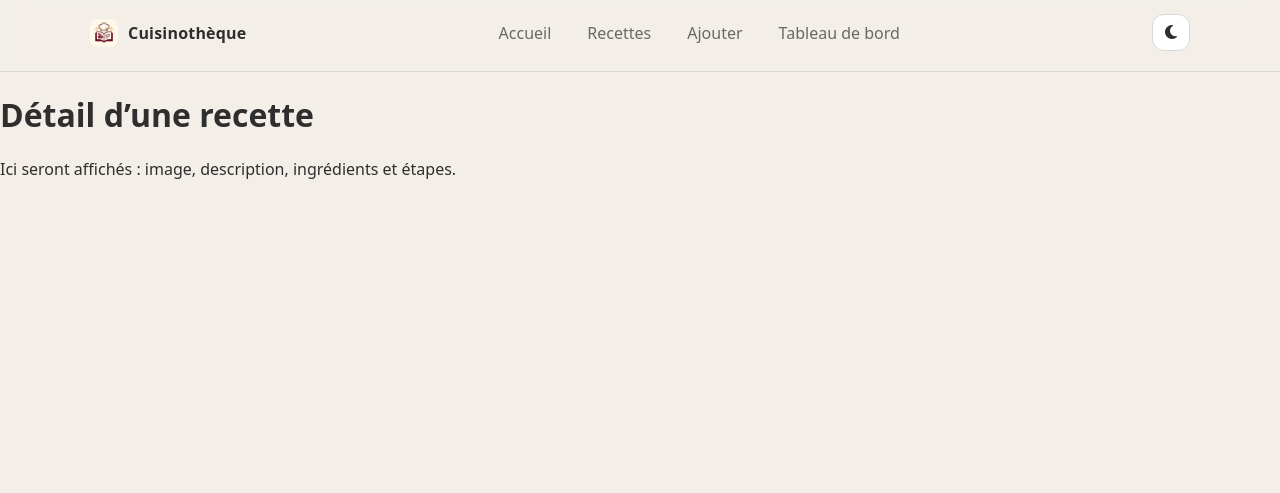
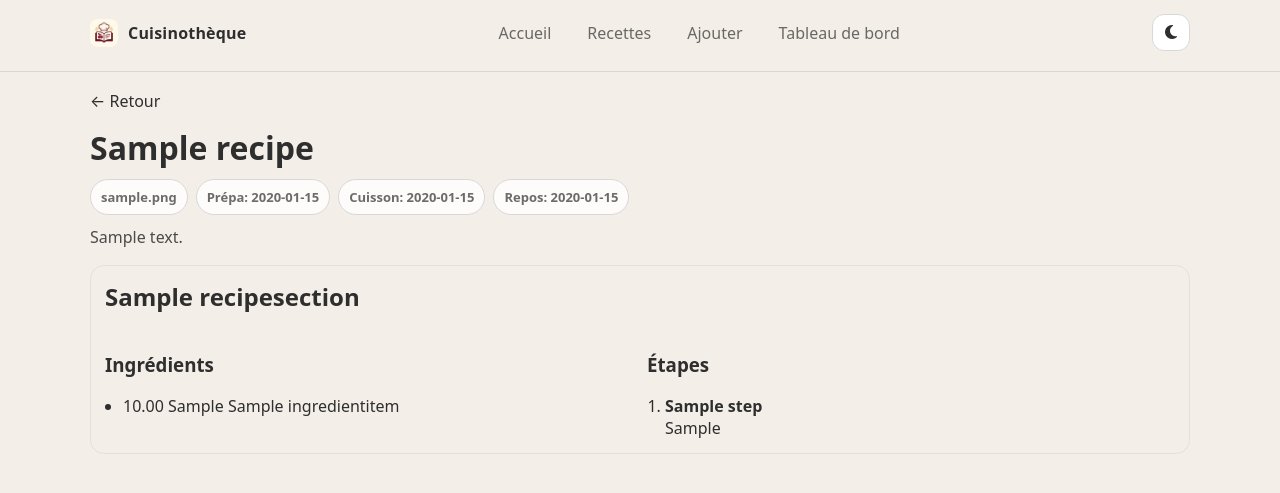
Before and after one commit to wilfriedndr/Cuisinotheque, a Django app: page /recette/1/ in a window 1280 px wide. Shown: the top 493 px of the page. Run offline with Django 5.2, Linux system fonts and the light colour scheme; tables that the repository leaves empty hold one stand-in row (values such as "Sample post"); some libraries are stand-ins or nearby versions.

Commit message:
feat(recipes): implement recipe detail page with sections, ingredients and steps

```diff
--- /dev/null
+++ b/recipes/static/recipes/css/recipe_detail.css
@@ -0,0 +1,62 @@
+.recipe-detail {
+    padding: 18px 0 28px;
+}
+
+.recipe-detail__back {
+    display: inline-block;
+    margin-bottom: 14px;
+}
+
+.recipe-detail__header {
+    margin-bottom: 16px;
+}
+
+.recipe-detail__title {
+    margin: 0 0 10px;
+}
+
+.recipe-detail__meta {
+    display: flex;
+    flex-wrap: wrap;
+    gap: 8px;
+    margin-bottom: 10px;
+}
+
+.recipe-detail__desc {
+    margin: 0;
+    opacity: .85;
+    line-height: 1.5;
+}
+
+.recipe-detail__section {
+    border: 1px solid #e1e1e1;
+    border-radius: 14px;
+    padding: 14px;
+    margin-top: 14px;
+}
+
+.recipe-detail__section-title {
+    margin-top: 0;
+}
+
+.recipe-detail__cols {
+    display: grid;
+    grid-template-columns: 1fr 1fr;
+    gap: 14px;
+}
+
+.recipe-detail__list {
+    margin: 8px 0 0;
+    padding-left: 18px;
+}
+
+.recipe-detail__empty {
+    opacity: .75;
+    margin: 8px 0 0;
+}
+
+@media (max-width: 720px) {
+    .recipe-detail__cols {
+        grid-template-columns: 1fr;
+    }
+}
--- a/recipes/templates/recipes/base.html
+++ b/recipes/templates/recipes/base.html
@@ -41,6 +41,7 @@
     <link rel="stylesheet" href="{% static 'recipes/css/style.css' %}"/>
     <link rel="stylesheet" href="{% static 'recipes/css/recipe_form.css' %}"/>
     <link rel="stylesheet" href="{% static 'recipes/css/recipe_list.css' %}"/>
+    <link rel="stylesheet" href="{% static 'recipes/css/recipe_detail.css' %}">
     {% block extra_css %}{% endblock %}
   </head>
 
--- a/recipes/templates/recipes/recipe_detail.html
+++ b/recipes/templates/recipes/recipe_detail.html
@@ -1,6 +1,67 @@
-{% extends "recipes/base.html" %}
+{% extends "recipes/base.html" %} {% block content %}
+<div class="container recipe-detail">
+  <a class="recipe-detail__back" href="{% url 'recipe_list' %}">← Retour</a>
 
-{% block content %}
-<h1>Détail d’une recette</h1>
-<p>Ici seront affichés : image, description, ingrédients et étapes.</p>
+  <div class="recipe-detail__header">
+    <h1 class="recipe-detail__title">{{ recipe.title }}</h1>
+
+    <div class="recipe-detail__meta">
+      {% if recipe.profile %}
+      <span class="pill">{{ recipe.profile }}</span>
+      {% endif %} {% if recipe.prep_time %}
+      <span class="pill">Prépa: {{ recipe.prep_time }}</span>
+      {% endif %} {% if recipe.cook_time %}
+      <span class="pill">Cuisson: {{ recipe.cook_time }}</span>
+      {% endif %} {% if recipe.rest_time %}
+      <span class="pill">Repos: {{ recipe.rest_time }}</span>
+      {% endif %}
+    </div>
+
+    {% if recipe.description %}
+    <p class="recipe-detail__desc">{{ recipe.description }}</p>
+    {% endif %}
+  </div>
+
+  {% for section in sections %}
+  <div class="recipe-detail__section">
+    <h2 class="recipe-detail__section-title">{{ section.title }}</h2>
+
+    <div class="recipe-detail__cols">
+      <div>
+        <h3>Ingrédients</h3>
+
+        {% if section.ingredients.all %}
+        <ul class="recipe-detail__list">
+          {% for ing in section.ingredients.all %}
+          <li>
+            {% if ing.quantity %}{{ ing.quantity }}{% endif %} {% if ing.unit %}
+            {{ ing.unit }}{% endif %} {{ ing.name }}
+          </li>
+          {% endfor %}
+        </ul>
+        {% else %}
+        <p class="recipe-detail__empty">Aucun ingrédient.</p>
+        {% endif %}
+      </div>
+
+      <div>
+        <h3>Étapes</h3>
+
+        {% if section.steps.all %}
+        <ol class="recipe-detail__list">
+          {% for st in section.steps.all %}
+          <li>
+            {% if st.title %}<strong>{{ st.title }}</strong><br />{% endif %}
+            <span class="step-instruction">{{ st.instruction|linebreaksbr }}</span>
+          </li>
+          {% endfor %}
+        </ol>
+        {% else %}
+        <p class="recipe-detail__empty">Aucune étape.</p>
+        {% endif %}
+      </div>
+    </div>
+  </div>
+  {% endfor %}
+</div>
 {% endblock %}
--- a/recipes/templates/recipes/recipe_form.html
+++ b/recipes/templates/recipes/recipe_form.html
@@ -1,6 +1,4 @@
-{% extends "recipes/base.html" %} {% load static %} {% block title %}Ajouter une
-recette — Cuisinothèque{% endblock %} {% block content %}
-
+{% extends "recipes/base.html" %} {% load static %} {% block content %}
 
 <section class="container recipe-form-page">
   <header class="recipe-form-header">
--- a/recipes/templates/recipes/recipe_list.html
+++ b/recipes/templates/recipes/recipe_list.html
@@ -1,4 +1,4 @@
-{% extends "recipes/base.html" %} {% load static %} {% block content %}
+{% extends "recipes/base.html" %} {% block content %}
 <div class="container recipe-list">
   <h1 class="recipe-list__title">Liste des recettes</h1>
 
--- a/recipes/views.py
+++ b/recipes/views.py
@@ -1,13 +1,15 @@
 import json
 from decimal import Decimal, InvalidOperation
 from django.http import JsonResponse
-from django.shortcuts import render
+from django.shortcuts import render, get_object_or_404
 from django.views.decorators.http import require_http_methods
 
 from .models import Recipe, RecipeSection, IngredientItem, Step
 
+
 def home(request):
     return render(request, "recipes/home.html")
+
 
 def recipe_list(request):
     q = (request.GET.get("q") or "").strip()
@@ -16,13 +18,34 @@ def recipe_list(request):
     if q:
         recipes = recipes.filter(title__icontains=q)
 
-    return render(request, "recipes/recipe_list.html", {
-        "recipes": recipes,
-        "q": q,
-    })
+    return render(
+        request,
+        "recipes/recipe_list.html",
+        {
+            "recipes": recipes,
+            "q": q,
+        },
+    )
+
 
 def recipe_detail(request, pk):
-    return render(request, "recipes/recipe_detail.html", {"pk": pk})
+    recipe = get_object_or_404(Recipe, pk=pk)
+
+    sections = (
+        RecipeSection.objects.filter(recipe=recipe)
+        .prefetch_related("ingredients", "steps")
+        .order_by("order", "id")
+    )
+
+    return render(
+        request,
+        "recipes/recipe_detail.html",
+        {
+            "recipe": recipe,
+            "sections": sections,
+        },
+    )
+
 
 @require_http_methods(["GET", "POST"])
 def recipe_create(request):
@@ -39,18 +62,24 @@ def recipe_create(request):
     rest_time = (request.POST.get("rest_time") or "").strip()
 
     if not title or not profile:
-        return JsonResponse({"ok": False, "error": "Titre et Profil sont obligatoires."}, status=400)
+        return JsonResponse(
+            {"ok": False, "error": "Titre et Profil sont obligatoires."}, status=400
+        )
 
     # --- Payload JSON (sections/ingredients/steps) ---
     payload_raw = request.POST.get("payload") or "{}"
     try:
         payload = json.loads(payload_raw)
     except json.JSONDecodeError:
-        return JsonResponse({"ok": False, "error": "Payload JSON invalide."}, status=400)
+        return JsonResponse(
+            {"ok": False, "error": "Payload JSON invalide."}, status=400
+        )
 
     sections = payload.get("sections", [])
     if not isinstance(sections, list) or len(sections) == 0:
-        return JsonResponse({"ok": False, "error": "Ajoute au moins une section."}, status=400)
+        return JsonResponse(
+            {"ok": False, "error": "Ajoute au moins une section."}, status=400
+        )
 
     # --- Create ---
     recipe = Recipe.objects.create(
@@ -64,9 +93,8 @@ def recipe_create(request):
 
     for s_idx, section_data in enumerate(sections, start=1):
         section_title = (
-            (section_data.get("title") or section_data.get("name") or "").strip()
-            or f"Section {s_idx}"
-        )
+            section_data.get("title") or section_data.get("name") or ""
+        ).strip() or f"Section {s_idx}"
 
         section = RecipeSection.objects.create(
             recipe=recipe,
@@ -105,8 +133,8 @@ def recipe_create(request):
         if isinstance(steps, list):
             for st_idx, step in enumerate(steps, start=1):
                 instruction = (
-                    (step.get("instruction") or step.get("text") or "").strip()
-                )
+                    step.get("instruction") or step.get("text") or ""
+                ).strip()
                 if not instruction:
                     continue
 
@@ -121,11 +149,14 @@ def recipe_create(request):
 
     return JsonResponse({"ok": True, "recipe_id": recipe.pk})
 
+
 def recipe_update(request, pk):
     return render(request, "recipes/recipe_form.html", {"pk": pk})
+
 
 def recipe_delete(request, pk):
     return render(request, "recipes/recipe_confirm_delete.html", {"pk": pk})
 
+
 def dashboard(request):
     return render(request, "recipes/dashboard.html")
```
Also changed, not shown: 1 other file.
